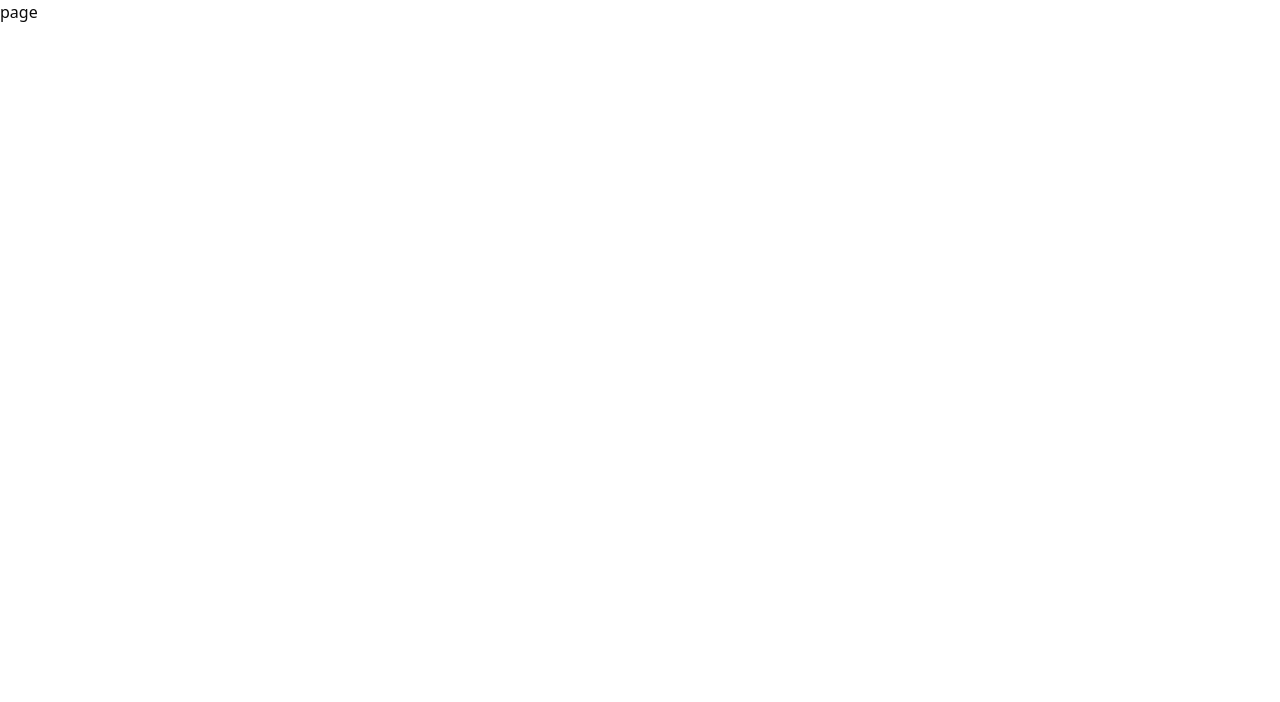
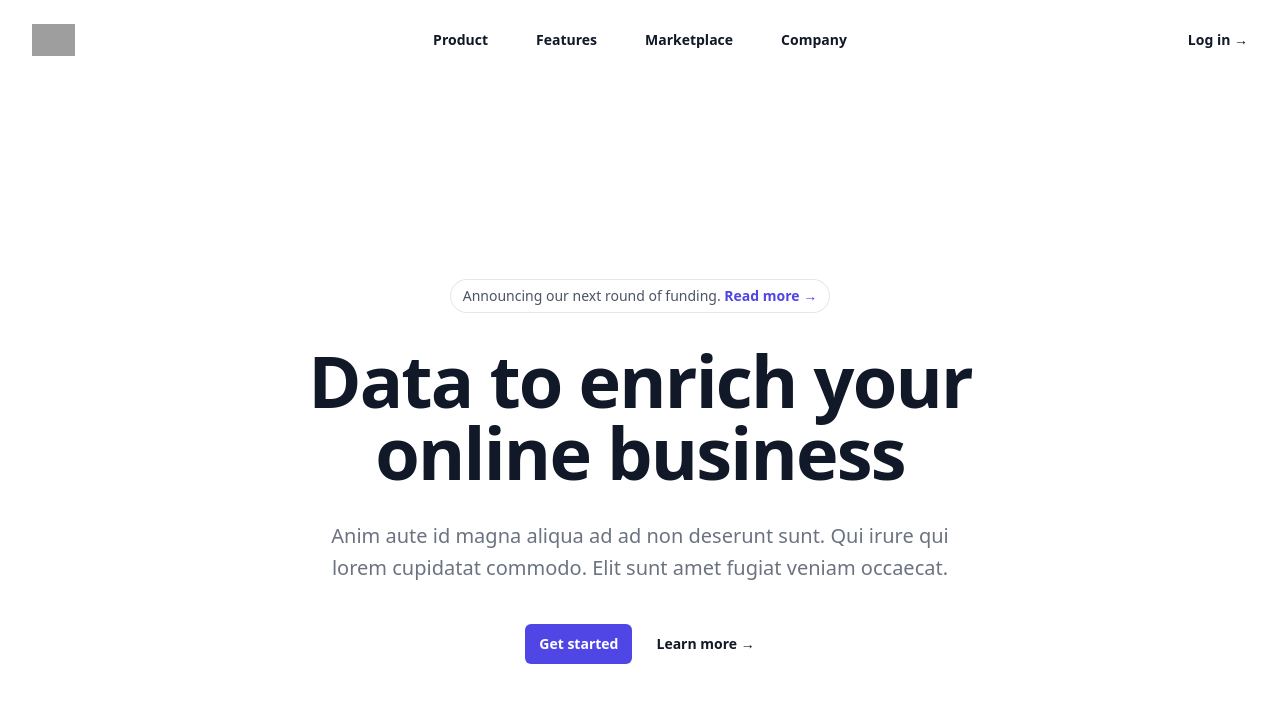
Before and after one commit to AdrianUrtiz/appointment-manager, a Next.js app: page / in a window 1280 px wide. Shown: the top 702 px of the page. Built offline with nearby package versions, Linux system fonts and the light colour scheme; grey boxes are pictures that could not be loaded.

Commit message:
Agregar navegación móvil y dependencias de Headless UI y Heroicons

```diff
--- a/package.json
+++ b/package.json
@@ -9,6 +9,8 @@
     "lint": "next lint"
   },
   "dependencies": {
+    "@headlessui/react": "^2.2.0",
+    "@heroicons/react": "^2.2.0",
     "class-variance-authority": "^0.7.1",
     "clsx": "^2.1.1",
     "lucide-react": "^0.475.0",
--- a/src/app/page.js
+++ b/src/app/page.js
@@ -1,3 +1,162 @@
-export default function page() {
-  return <div>page</div>
+'use client'
+
+import { useState } from 'react'
+import { Dialog, DialogPanel } from '@headlessui/react'
+import { Bars3Icon, XMarkIcon } from '@heroicons/react/24/outline'
+
+const navigation = [
+  { name: 'Product', href: '#' },
+  { name: 'Features', href: '#' },
+  { name: 'Marketplace', href: '#' },
+  { name: 'Company', href: '#' },
+]
+
+export default function Example() {
+  const [mobileMenuOpen, setMobileMenuOpen] = useState(false)
+
+  return (
+    <div className='bg-white'>
+      <header className='absolute inset-x-0 top-0 z-50'>
+        <nav
+          aria-label='Global'
+          className='flex items-center justify-between p-6 lg:px-8'>
+          <div className='flex lg:flex-1'>
+            <a href='#' className='-m-1.5 p-1.5'>
+              <span className='sr-only'>Your Company</span>
+              <img
+                alt=''
+                src='https://tailwindui.com/plus-assets/img/logos/mark.svg?color=indigo&shade=600'
+                className='h-8 w-auto'
+              />
+            </a>
+          </div>
+          <div className='flex lg:hidden'>
+            <button
+              type='button'
+              onClick={() => setMobileMenuOpen(true)}
+              className='-m-2.5 inline-flex items-center justify-center rounded-md p-2.5 text-gray-700'>
+              <span className='sr-only'>Open main menu</span>
+              <Bars3Icon aria-hidden='true' className='size-6' />
+            </button>
+          </div>
+          <div className='hidden lg:flex lg:gap-x-12'>
+            {navigation.map((item) => (
+              <a
+                key={item.name}
+                href={item.href}
+                className='text-sm/6 font-semibold text-gray-900'>
+                {item.name}
+              </a>
+            ))}
+          </div>
+          <div className='hidden lg:flex lg:flex-1 lg:justify-end'>
+            <a href='#' className='text-sm/6 font-semibold text-gray-900'>
+              Log in <span aria-hidden='true'>&rarr;</span>
+            </a>
+          </div>
+        </nav>
+        <Dialog
+          open={mobileMenuOpen}
+          onClose={setMobileMenuOpen}
+          className='lg:hidden'>
+          <div className='fixed inset-0 z-50' />
+          <DialogPanel className='fixed inset-y-0 right-0 z-50 w-full overflow-y-auto bg-white px-6 py-6 sm:max-w-sm sm:ring-1 sm:ring-gray-900/10'>
+            <div className='flex items-center justify-between'>
+              <a href='#' className='-m-1.5 p-1.5'>
+                <span className='sr-only'>Your Company</span>
+                <img
+                  alt=''
+                  src='https://tailwindui.com/plus-assets/img/logos/mark.svg?color=indigo&shade=600'
+                  className='h-8 w-auto'
+                />
+              </a>
+              <button
+                type='button'
+                onClick={() => setMobileMenuOpen(false)}
+                className='-m-2.5 rounded-md p-2.5 text-gray-700'>
+                <span className='sr-only'>Close menu</span>
+                <XMarkIcon aria-hidden='true' className='size-6' />
+              </button>
+            </div>
+            <div className='mt-6 flow-root'>
+              <div className='-my-6 divide-y divide-gray-500/10'>
+                <div className='space-y-2 py-6'>
+                  {navigation.map((item) => (
+                    <a
+                      key={item.name}
+                      href={item.href}
+                      className='-mx-3 block rounded-lg px-3 py-2 text-base/7 font-semibold text-gray-900 hover:bg-gray-50'>
+                      {item.name}
+                    </a>
+                  ))}
+                </div>
+                <div className='py-6'>
+                  <a
+                    href='#'
+                    className='-mx-3 block rounded-lg px-3 py-2.5 text-base/7 font-semibold text-gray-900 hover:bg-gray-50'>
+                    Log in
+                  </a>
+                </div>
+              </div>
+            </div>
+          </DialogPanel>
+        </Dialog>
+      </header>
+
+      <div className='relative isolate px-6 pt-14 lg:px-8'>
+        <div
+          aria-hidden='true'
+          className='absolute inset-x-0 -top-40 -z-10 transform-gpu overflow-hidden blur-3xl sm:-top-80'>
+          <div
+            style={{
+              clipPath:
+                'polygon(74.1% 44.1%, 100% 61.6%, 97.5% 26.9%, 85.5% 0.1%, 80.7% 2%, 72.5% 32.5%, 60.2% 62.4%, 52.4% 68.1%, 47.5% 58.3%, 45.2% 34.5%, 27.5% 76.7%, 0.1% 64.9%, 17.9% 100%, 27.6% 76.8%, 76.1% 97.7%, 74.1% 44.1%)',
+            }}
+            className='relative left-[calc(50%-11rem)] aspect-1155/678 w-[36.125rem] -translate-x-1/2 rotate-[30deg] bg-linear-to-tr from-[#ff80b5] to-[#9089fc] opacity-30 sm:left-[calc(50%-30rem)] sm:w-[72.1875rem]'
+          />
+        </div>
+        <div className='mx-auto max-w-2xl py-32 sm:py-48 lg:py-56'>
+          <div className='hidden sm:mb-8 sm:flex sm:justify-center'>
+            <div className='relative rounded-full px-3 py-1 text-sm/6 text-gray-600 ring-1 ring-gray-900/10 hover:ring-gray-900/20'>
+              Announcing our next round of funding.{' '}
+              <a href='#' className='font-semibold text-indigo-600'>
+                <span aria-hidden='true' className='absolute inset-0' />
+                Read more <span aria-hidden='true'>&rarr;</span>
+              </a>
+            </div>
+          </div>
+          <div className='text-center'>
+            <h1 className='text-5xl font-semibold tracking-tight text-balance text-gray-900 sm:text-7xl'>
+              Data to enrich your online business
+            </h1>
+            <p className='mt-8 text-lg font-medium text-pretty text-gray-500 sm:text-xl/8'>
+              Anim aute id magna aliqua ad ad non deserunt sunt. Qui irure qui
+              lorem cupidatat commodo. Elit sunt amet fugiat veniam occaecat.
+            </p>
+            <div className='mt-10 flex items-center justify-center gap-x-6'>
+              <a
+                href='#'
+                className='rounded-md bg-indigo-600 px-3.5 py-2.5 text-sm font-semibold text-white shadow-xs hover:bg-indigo-500 focus-visible:outline-2 focus-visible:outline-offset-2 focus-visible:outline-indigo-600'>
+                Get started
+              </a>
+              <a href='#' className='text-sm/6 font-semibold text-gray-900'>
+                Learn more <span aria-hidden='true'>→</span>
+              </a>
+            </div>
+          </div>
+        </div>
+        <div
+          aria-hidden='true'
+          className='absolute inset-x-0 top-[calc(100%-13rem)] -z-10 transform-gpu overflow-hidden blur-3xl sm:top-[calc(100%-30rem)]'>
+          <div
+            style={{
+              clipPath:
+                'polygon(74.1% 44.1%, 100% 61.6%, 97.5% 26.9%, 85.5% 0.1%, 80.7% 2%, 72.5% 32.5%, 60.2% 62.4%, 52.4% 68.1%, 47.5% 58.3%, 45.2% 34.5%, 27.5% 76.7%, 0.1% 64.9%, 17.9% 100%, 27.6% 76.8%, 76.1% 97.7%, 74.1% 44.1%)',
+            }}
+            className='relative left-[calc(50%+3rem)] aspect-1155/678 w-[36.125rem] -translate-x-1/2 bg-linear-to-tr from-[#ff80b5] to-[#9089fc] opacity-30 sm:left-[calc(50%+36rem)] sm:w-[72.1875rem]'
+          />
+        </div>
+      </div>
+    </div>
+  )
 }
```
Also changed, not shown: 1 other file (tests, documents, lock files or other folders).
